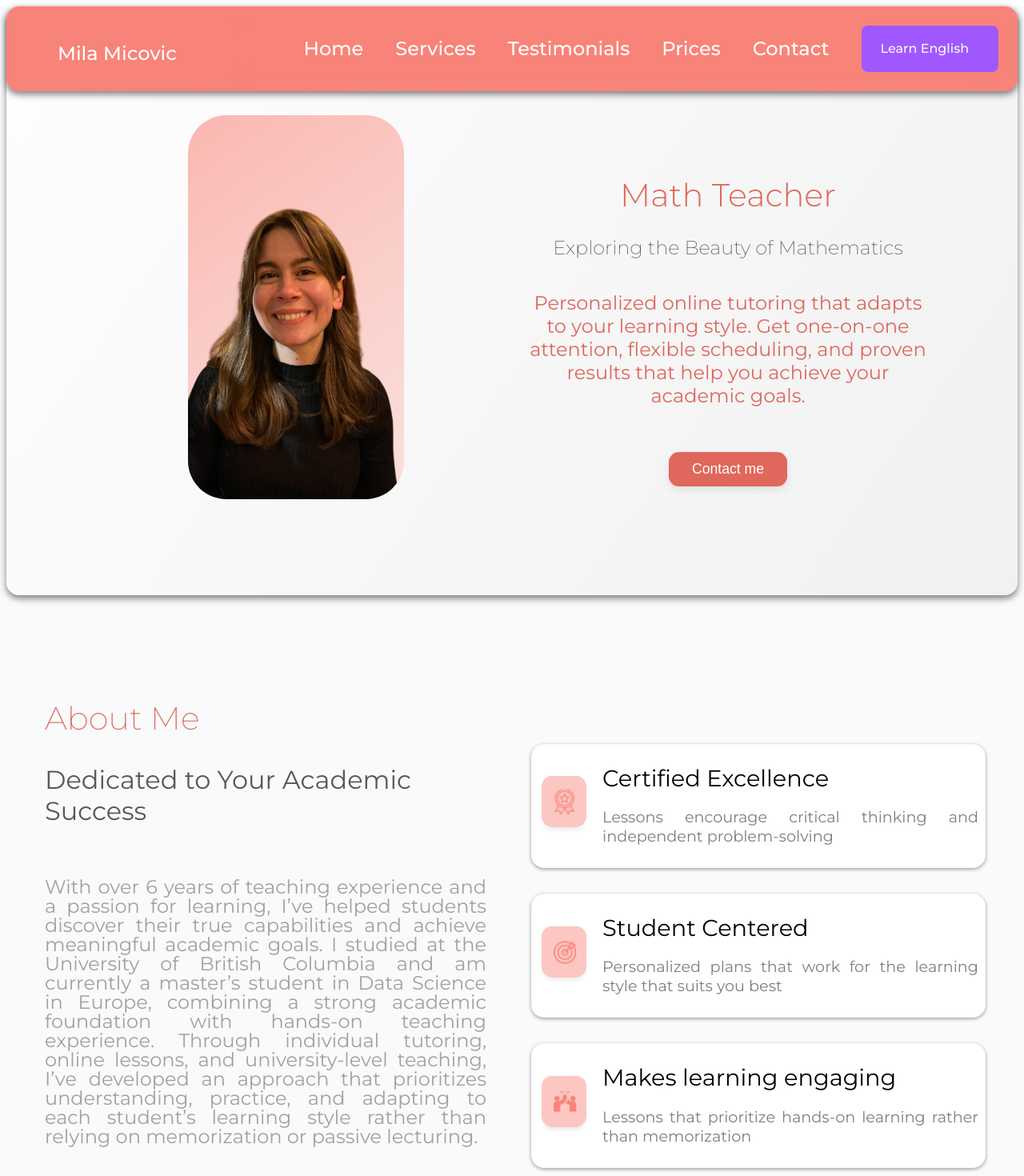
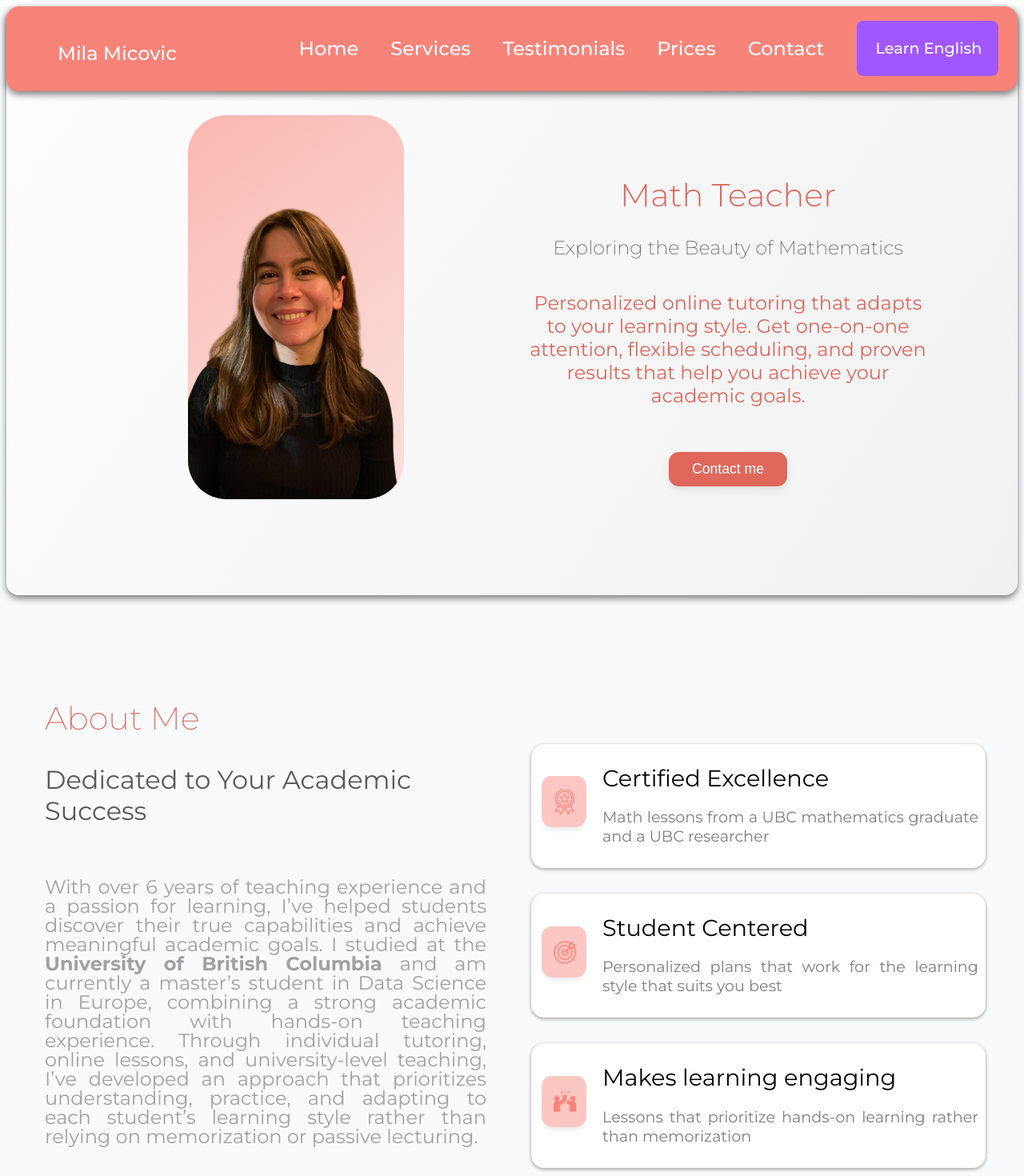
Before and after one commit to danielncuevas10/mila-portfolio, a React (Vite) app: page / in a window 1280 px wide. Shown: the top 1470 px of the page at 80% size. Built offline with nearby package versions, Linux system fonts and the light colour scheme.

Commit message:
Change the button and bottom part

```diff
--- a/src/components/ContactForm/ContactForm.module.scss
+++ b/src/components/ContactForm/ContactForm.module.scss
@@ -54,7 +54,7 @@ $desktop: 1200px;
         }
 
         @media (min-width: $desktop) {
-            font-size: 2rem;
+            font-size: 1.5rem;
             font-weight: 400;
             margin: 0;
         }
@@ -106,7 +106,7 @@ $desktop: 1200px;
         }
 
         @media (min-width: $desktop) {
-            padding: 1.5rem 1rem;
+            padding: 1.2rem 1rem;
             border-radius: 1rem;
         }
 
@@ -157,6 +157,8 @@ $desktop: 1200px;
 
         @media (min-width: $desktop) {
             width: 25%;
+            padding: 1rem .5rem;
+            font-size: 1.5rem;
 
             }
 
--- a/src/components/ContactForm/ContactForm.tsx
+++ b/src/components/ContactForm/ContactForm.tsx
@@ -1,6 +1,6 @@
 import { useState } from "react";
 import styles from "./ContactForm.module.scss";
-import emailjs from "@emailjs/browser";
+// remove: import emailjs from "@emailjs/browser";
 
 type FormState = {
   name: string;
@@ -33,7 +33,7 @@ export default function ContactForm({ variant = "default" }: Props) {
     e.preventDefault();
     setLoading(true);
 
-    const templateParams = {
+    const payload = {
       name: form.name,
       subject: form.subject,
       email: form.email,
@@ -41,27 +41,24 @@ export default function ContactForm({ variant = "default" }: Props) {
     };
 
     try {
-      // Send email to Mila (owner)
-      await emailjs.send(
-        import.meta.env.VITE_EMAILJS_SERVICE_ID,
-        import.meta.env.VITE_EMAILJS_TEMPLATE_OWNER,
-        templateParams,
-        import.meta.env.VITE_EMAILJS_PUBLIC_KEY
-      );
+      const res = await fetch("/api/send-email", {
+        method: "POST",
+        headers: { "Content-Type": "application/json" },
+        body: JSON.stringify(payload),
+      });
 
-      // Send confirmation email to the user
-      await emailjs.send(
-        import.meta.env.VITE_EMAILJS_SERVICE_ID,
-        import.meta.env.VITE_EMAILJS_TEMPLATE_USER,
-        templateParams,
-        import.meta.env.VITE_EMAILJS_PUBLIC_KEY
-      );
+      const data = await res.json();
 
-      alert("Message sent successfully!");
-      setForm({ name: "", subject: "", email: "", message: "" });
+      if (!res.ok) {
+        console.error("Server error:", data);
+        alert("Something went wrong. Please check console.");
+      } else {
+        alert("Message sent successfully!");
+        setForm({ name: "", subject: "", email: "", message: "" });
+      }
     } catch (error) {
-      console.error("EmailJS error:", error);
-      alert("Something went wrong. Please try again.");
+      console.error("Network error:", error);
+      alert("Network error. Please try again.");
     } finally {
       setLoading(false);
     }
--- a/src/components/Navbar/Navbar.module.scss
+++ b/src/components/Navbar/Navbar.module.scss
@@ -68,18 +68,33 @@ $desktop: 1200px;
 
       .divider {
         background-color: #a058fe;
-        padding: 0rem 1rem;
+        padding: 0rem 0rem;
         border-radius: .5rem;
+        &:hover {
+          background-color: #A0CDFF;
+
+        }
+
+
+
 
         @media (min-width: $desktop) {
-          padding: 0rem .3rem 0rem 1.5rem;
+          padding: 0rem .3rem 0rem 1.2rem;
         }
       }
 
       .divider a {
-        color: #faf9f9;
-        font-size: 1rem;
-        text-align: center;
+        font-size: 1.2rem;
+        font-weight: 500;
+        display: block;    /* Makes the link fill the width of the div */
+        width: 100%;       /* Ensures full horizontal coverage */
+        height: 100%;      /* Ensures full vertical coverage */
+        padding: .5rem 2rem; /* Add your "button" padding here instead of the div */
+        text-decoration: none;
+
+        @media (min-width: $desktop) {
+          padding: 0rem 1rem 0rem .3rem;
+        }
       }
     }
 
@@ -277,7 +292,7 @@ $desktop: 1200px;
 
       &:hover {
         color: #1E3A8A;
-        transform: scale(1.2);
+        transform: scale(1.1);
       }
     }
   }
--- a/src/data/features.data.ts
+++ b/src/data/features.data.ts
@@ -9,7 +9,7 @@ import ideaB from "../assets/pictures/icons/about/ideaB.svg";
 import teamB from "../assets/pictures/icons/about/teamB.svg";
 
 export const features: Feature[] = [
-    {id: "certified", icon: medal, title: "Certified Excellence", description: "Lessons encourage critical thinking and independent problem-solving"},
+    {id: "certified", icon: medal, title: "Certified Excellence", description: "Math lessons from a UBC mathematics graduate and a UBC researcher"},
     {id: "student", icon: point, title: "Student Centered", description: "Personalized plans that work for the learning style that suits you best"},
     {id: "student", icon: team, title: "Makes learning engaging", description: "Lessons that prioritize hands-on learning rather than memorization"},
     {id: "student", icon: idea, title: "Understanding guaranteed", description: "Classes that make even the most daunting subjects feel doable"},
--- a/src/data/services.data.ts
+++ b/src/data/services.data.ts
@@ -24,7 +24,7 @@ export const services: Services[] = [
     {id: "service3",
         icon: up,
         title: "Progress Tracking",
-        description: "I work with you to help you achieve your personal learning goals",
+        description: "Working with you to help you achieve your learning goals",
         bullets: ["Regular check-ins", "Review sessions", "Goal tracking"]
     },
     {id: "service4",
@@ -74,7 +74,7 @@ export const servicesEnglish: Services[] = [
     {id: "service4",
         icon: examb,
         title: "TOEFL / IELTS Preparation",
-        description: "Preparation for exams, interviews, and academic or professional English",
+        description: "Preparation for exams, interviews, and academic or professional English level",
         bullets: [
             "Grammar & vocabulary strategy",
             "Speaking and writing practice",
--- a/src/data/testimonials.data.ts
+++ b/src/data/testimonials.data.ts
@@ -13,7 +13,7 @@ export const testimonials: Testimonials[] = [
     {id: "service2",
         icon: quote,
         title: "Li Wei",
-        description: "What impressed me most was how clearly concepts were explained. My daughter no longer feels anxious about math tests, and she now approaches problems calmly and logically.",
+        description: "What impressed me most was how clearly concepts were explained. My daughter no longer feels anxious about math tests, and she now approaches problems logically, she understands math now.",
         parent: "Parent",
 
     },
--- a/src/pages/Landing/Landing.module.scss
+++ b/src/pages/Landing/Landing.module.scss
@@ -633,7 +633,7 @@ html {
   p {
     color: #555;
     text-align: center;
-    font-size: .8rem;
+    font-size: 1rem;
     font-weight: 200;
     padding: .5rem 1rem;
 
@@ -651,7 +651,7 @@ html {
     /* 4 columns on desktop */
     @media (min-width: $desktop) {
       font-weight:300;
-      font-size: .5rem;
+      font-size: 1.5rem;
   }
   }
 
@@ -885,7 +885,7 @@ ul {
 
   @media (min-width: $desktop)  {
     background-image: url("../../assets/pictures/Contact-meDesktop.png");
-    height: 95vh;
+    height: 110vh;
 
     &.english {
       background-image: url("../../assets/pictures/rectBDesktop.svg");
@@ -955,25 +955,25 @@ ul {
     @media (min-width: $tablet-pro)  {
       h1 {
         font-weight: 300;
-        font-size: 4rem;
+        font-size: 2rem;
       }
 
       p {
         font-weight: 200;
-        font-size: 2rem;
+        font-size: 1.2rem;
       }
     }
 
     @media (min-width: $desktop)  {
       h1 {
         font-weight: 300;
-        font-size: 4rem;
+        font-size: 2rem;
       }
 
       p {
         font-weight: 200;
-        font-size: 2.2rem;
-
+        font-size: 1rem;
+        padding: 1rem 8rem;
       }
     }
   }
@@ -992,7 +992,7 @@ ul {
   padding-bottom: 1.5rem;
 
   @media (min-width: $desktop) {
-    font-size: 2rem;
+    font-size: 1.5rem;
   }
   }
 
@@ -1011,8 +1011,8 @@ ul {
     }
 
     @media (min-width: $desktop) {
-      padding: 4rem 2rem;
-      font-size: 2rem;
+      padding: 4rem 1rem;
+      font-size: 1rem;
       width: 40%;
     }
   }
@@ -1031,7 +1031,7 @@ ul {
       text-decoration: none;
 
       @media (min-width: $desktop) {
-        font-size: 2rem;
+        font-size: 1.5rem;
       }
 
      }
@@ -1051,6 +1051,7 @@ ul {
       margin-left: 3rem;
       height: 5rem;
       width: auto;
+      padding: 2rem;
     }
   }
 
--- a/src/pages/Landing/Landing.tsx
+++ b/src/pages/Landing/Landing.tsx
@@ -67,12 +67,16 @@ export const Landing = () => {
             <p>
               With over 6 years of teaching experience and a passion for
               learning, I’ve helped students discover their true capabilities
-              and achieve meaningful academic goals. I studied at the University
-              of British Columbia and am currently a master’s student in Data
-              Science in Europe, combining a strong academic foundation with
-              hands-on teaching experience. Through individual tutoring, online
-              lessons, and university-level teaching, I’ve developed an approach
-              that prioritizes understanding, practice, and adapting to each
+              and achieve meaningful academic goals. I studied at the{" "}
+              <span style={{ fontWeight: "bold" }}>
+                {" "}
+                University of British Columbia{" "}
+              </span>
+              and am currently a master’s student in Data Science in Europe,
+              combining a strong academic foundation with hands-on teaching
+              experience. Through individual tutoring, online lessons, and
+              university-level teaching, I’ve developed an approach that
+              prioritizes understanding, practice, and adapting to each
               student’s learning style rather than relying on memorization or
               passive lecturing.
             </p>
@@ -200,8 +204,9 @@ export const Landing = () => {
         <h2>Not sure if I'm for you?</h2>
         <div className={styles.desktopFooter}>
           <h3>
-            Let's have a free 15 minute conversation to discuss what would work
-            best for you .
+            I believe the best work comes from a great connection. If you're not
+            sure if I'm the right tutor for you, you can send me a request so we
+            can spend 15 minutes getting to know each other.
           </h3>
 
           <div className={styles.footerGmail}>
```
Also changed, not shown: api/send-email.js (added, +67 -0 lines).
